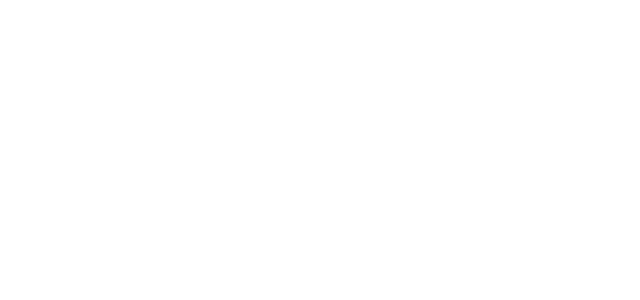
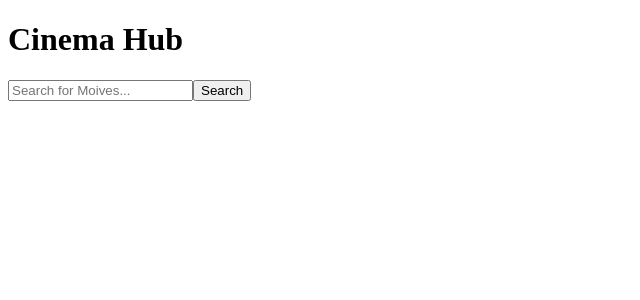
Before and after one commit to sachithrakalani/PUSL3120-Full-Stack-Developmen-FE, a React (Vite) app: page / in a window 1280 px wide. Shown: the top 300 px of the page, without its empty margins (0-640 px from the left). Built offline with nearby package versions, Linux system fonts and the light colour scheme.

Commit message:
Added Title and input field in header section

```diff
--- a/src/App.jsx
+++ b/src/App.jsx
@@ -1,6 +1,10 @@
+import HomePageHeader from "./Components/HomePageHeader"
+
 function App() {
   return (
-    <div className="App"></div>
+    <div className="App">
+      <HomePageHeader />
+    </div>
   )
 }
 
--- /dev/null
+++ b/src/Components/HomePageHeader.jsx
@@ -0,0 +1,11 @@
+export default function HomePageHeader(){
+    return(
+    <header>
+        <div>
+            <h1>Cinema Hub</h1>
+            <input placeholder="Search for Moives..."></input>
+            <button>Search</button>
+        </div>
+    </header>
+    )
+}
```
